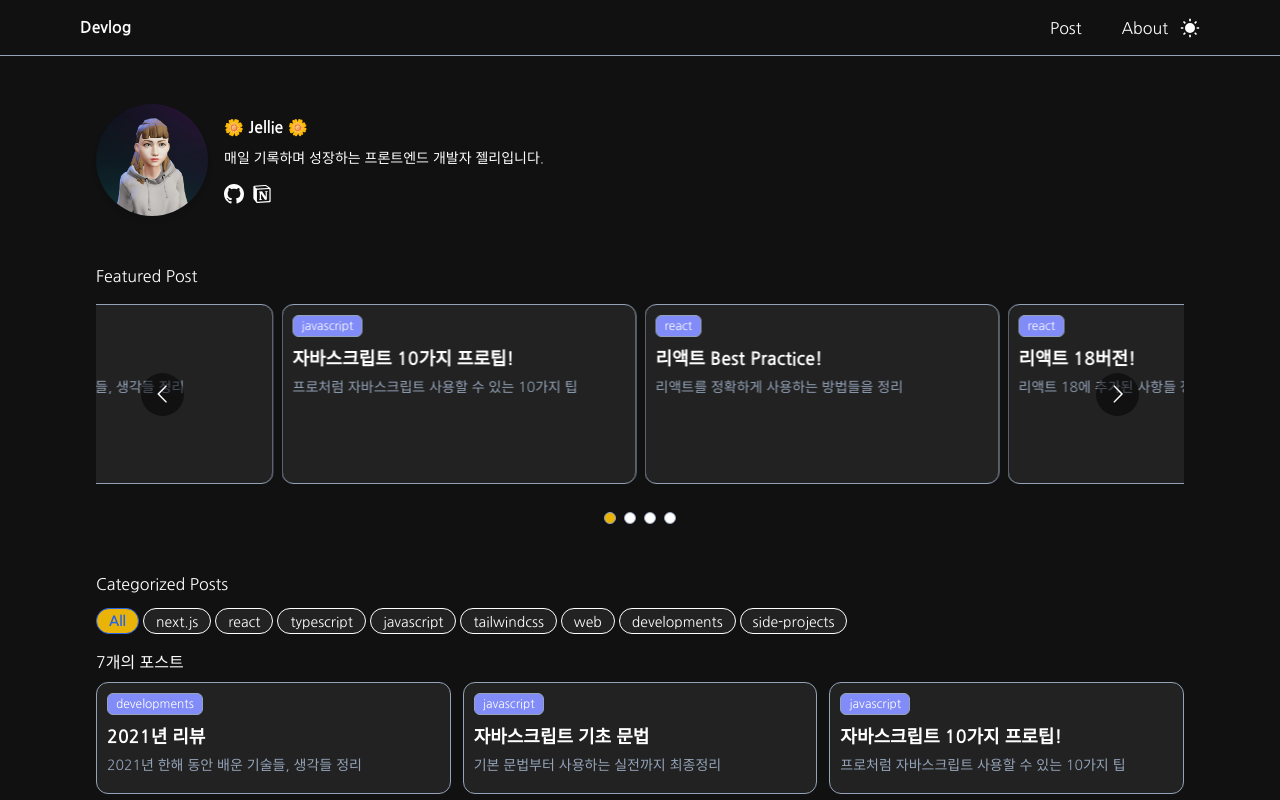
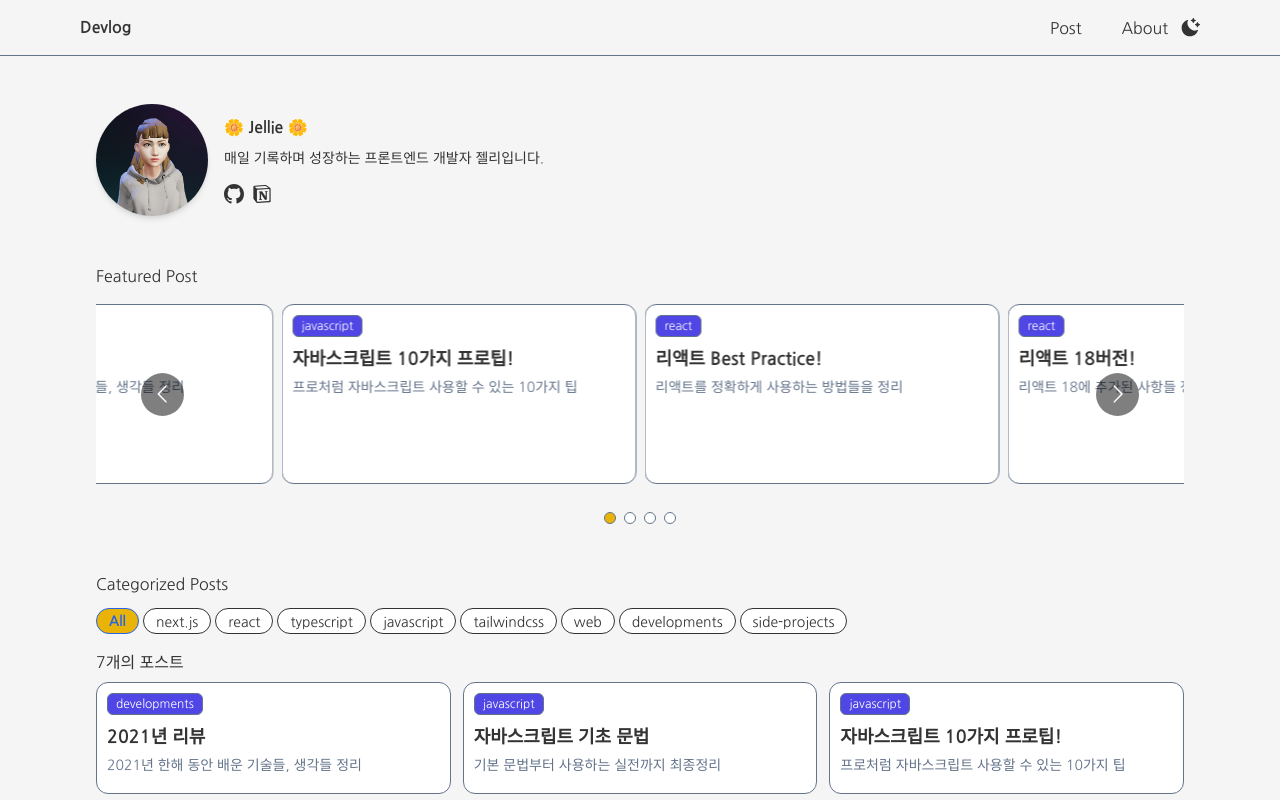
Before and after one commit to talentforest/Jellie-Blog, a Next.js app: page / in a window 1280 px wide. Shown: the top 800 px of the page. Built offline with nearby package versions, Linux system fonts and the light colour scheme.

Commit message:
feat: supporting system preference in dark mode
delete console

```diff
--- a/app/globals.css
+++ b/app/globals.css
@@ -12,9 +12,9 @@ html {
     --bg: #f5f5f5;
     --text: #333;
     --indigo: #4f46e5;
-    --yellow: #facc15;
+    --yellow: #eab308;
     --blue: #2563eb;
-    --slate: #cbd5e1;
+    --slate: #64748b;
     --white: #fff;
     --black: #000;
     --box: #fff;
--- a/components/common/header.tsx
+++ b/components/common/header.tsx
@@ -2,7 +2,7 @@
 
 import Link from 'next/link';
 import { usePathname } from 'next/navigation';
-import { useState } from 'react';
+import { useEffect, useState } from 'react';
 import { RiMoonClearFill, RiSunFill } from 'react-icons/ri';
 
 export default function Header() {
@@ -15,6 +15,19 @@ export default function Header() {
       : document.documentElement.classList.add('dark');
     setDark((prev) => !prev);
   };
+
+  useEffect(() => {
+    if (
+      localStorage.theme === 'dark' ||
+      (!('theme' in localStorage) &&
+        window.matchMedia('(prefers-color-scheme: dark)').matches)
+    ) {
+      document.documentElement.classList.add('dark');
+    } else {
+      document.documentElement.classList.remove('dark');
+      setDark(false);
+    }
+  }, []);
 
   return (
     <header className='bg-bg text-text border-b border-slate sticky top-0 z-10 w-full h-14 px-4 md:px-20 flex justify-between items-center'>
```
